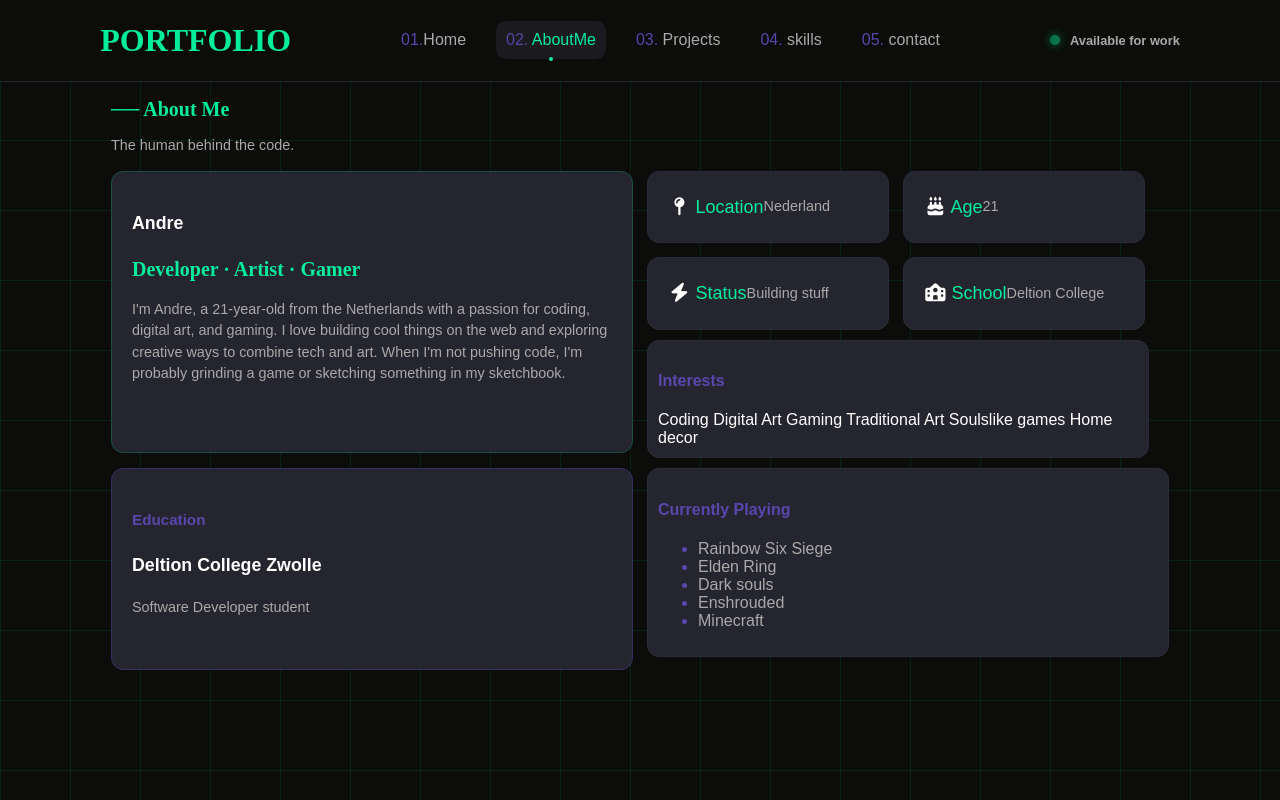
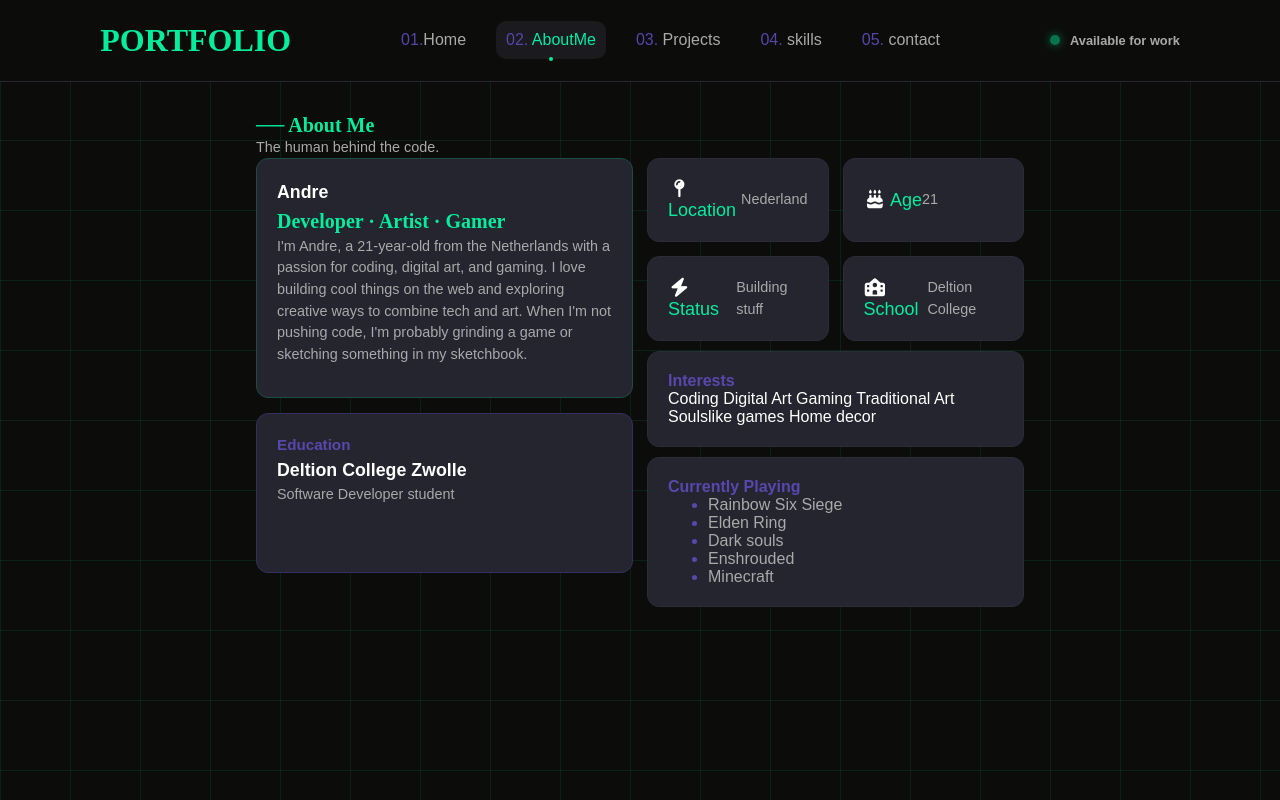
Before and after one commit to itzmitto/portfolioproject, a React (Vite) app: page /AboutMe in a window 1280 px wide. Built offline with nearby package versions, Linux system fonts and the light colour scheme.

Commit message:
261ste commit

```diff
--- a/src/index.css
+++ b/src/index.css
@@ -1,3 +1,7 @@
+* {
+  box-sizing: border-box;
+}
+
 body {
   color: #ffffff;
   margin: 0;
--- a/src/pages/AboutMe.css
+++ b/src/pages/AboutMe.css
@@ -1,7 +1,12 @@
 .aboutMe {
+    * {
+        margin: 0;
+    }
+
+    margin-top: 1rem;
+    margin-inline: 15rem;
 
     .gridContainer {
-        width: fit-content;
         display: grid;
         grid-template-columns: 1fr 1fr;
         gap: 14px;
@@ -16,12 +21,11 @@
         border-radius: 12px;
         border: 1px solid black;
         padding: 20px;
+        width: 100%;
 
     }
 
     .about {
-        height: 15rem;
-        width: 30rem;
         font-size: 0.95rem;
         line-height: 1.5;
         margin-bottom: 15px;
@@ -31,33 +35,27 @@
 
     .education {
         height: 10rem;
-        width: 30rem;
         border: 1px solid #362e63;
     }
 
     .small {
         height: auto;
-        width: 200px;
         font-size: 18px;
         display: flex;
-        padding: 10px 20px;
         border: 1px solid #2b2c3a;
         align-items: center;
     }
 
 
     .interests {
-        padding: 10px;
-        width: 30rem;
         height: auto;
         align-self: stretch;
         border: 1px solid #2b2c3a;
-        margin: 10px 0;
+        margin-block: 10px;
     }
 
 
     .games {
-        padding: 10px;
         border: 1px solid #2d2d3a;
 
     }
```
Also changed, not shown: src/pages/Contact.tsx (line endings or trailing spaces).
